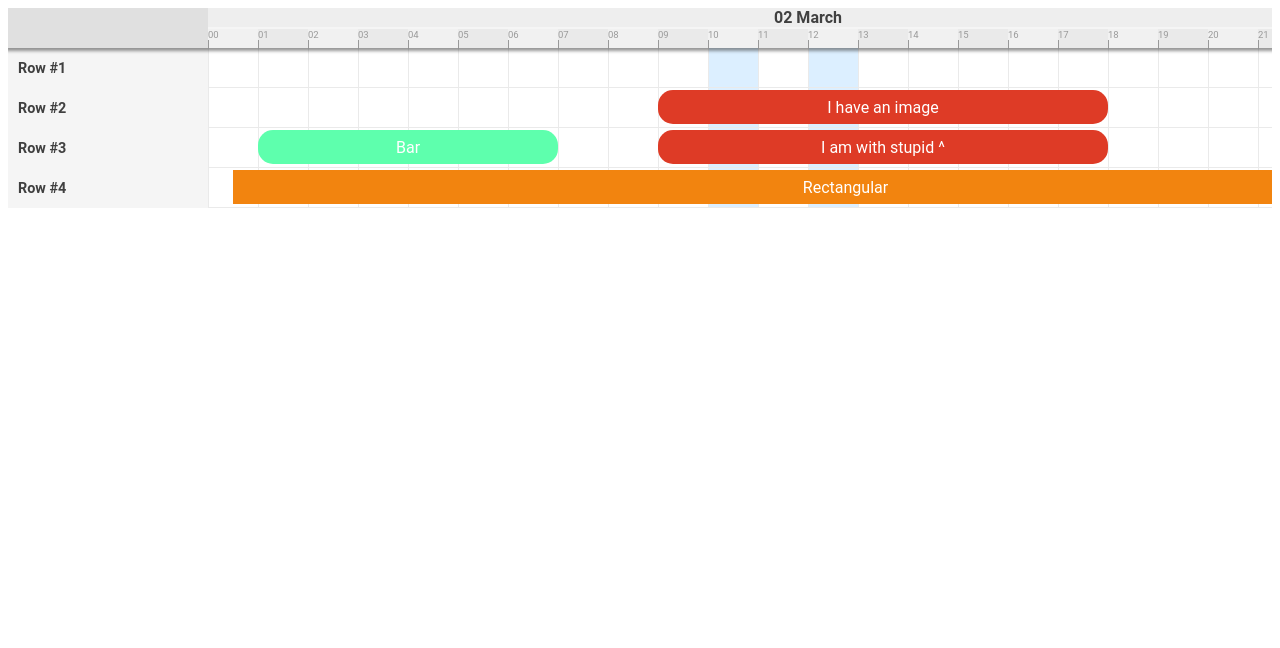
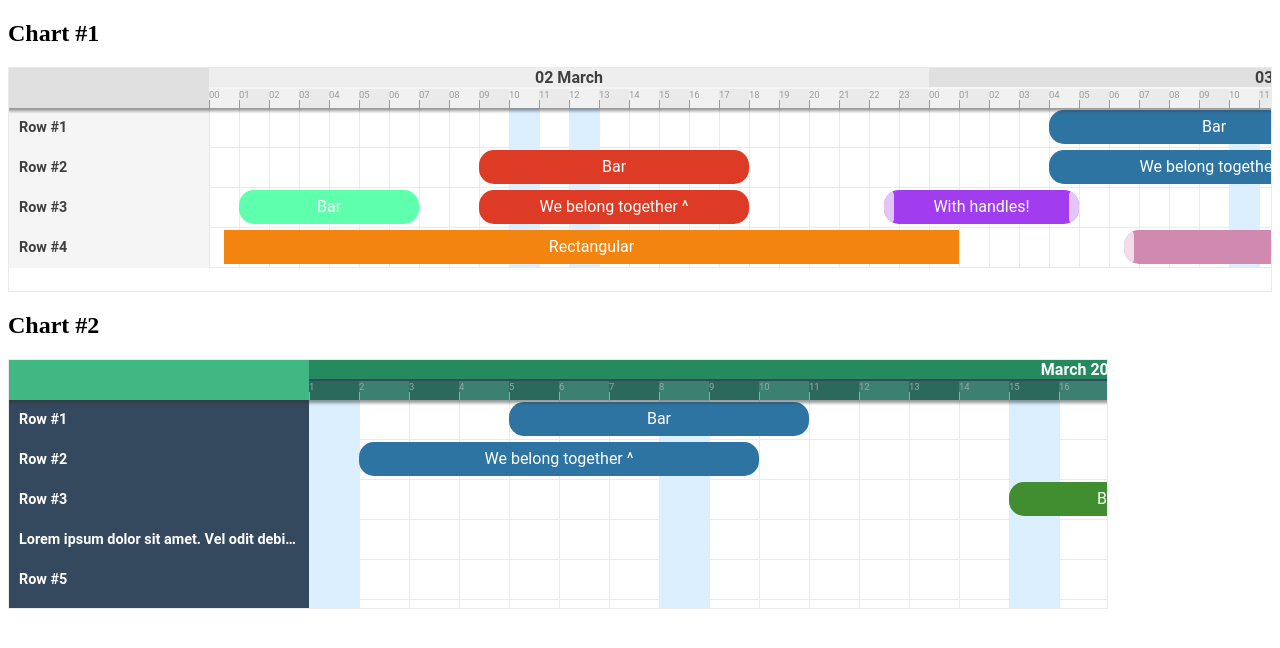
Before and after one commit to zunnzunn/vue-ganttastic, a Vue app: page / in a window 1280 px wide. Shown: the top 648 px of the page. Built offline with nearby package versions, Linux system fonts and the light colour scheme.

Commit message:
feat: highlight days

```diff
--- a/package.json
+++ b/package.json
@@ -1,6 +1,6 @@
 {
   "name": "@tenrok/vue-ganttastic",
-  "version": "0.10.9",
+  "version": "0.10.10",
   "description": "A simple and customizable Gantt chart component for Vue.js",
   "keywords": [
     "gantt",
--- a/src/components/GGanttChart.vue
+++ b/src/components/GGanttChart.vue
@@ -1,7 +1,7 @@
 <template>
   <div
     class="g-gantt-chart"
-    :style="{ width: width, background: themeColors.background }"
+    :style="{ width, height, background: themeColors.background }"
   >
     <g-gantt-timeaxis
       v-if="!hideTimeaxis"
@@ -23,6 +23,7 @@
       :chart-end="chartEnd"
       :row-label-width="rowLabelWidth"
       :highlighted-hours="highlightedHours"
+      :highlighted-days="highlightedDays"
       :precision="precision"
       :time-count="timeCount"
       :grid-size="gridSize"
@@ -65,7 +66,9 @@ export default {
     grid: { type: Boolean },
     gridSize: { type: Number, default: 30 },
     highlightedHours: { type: Array, default: () => [] },
+    highlightedDays: { type: Array, default: () => [] }, // format YYYY-MM-DD
     width: { type: String, default: '100%' }, // the total width of the entire ganttastic component in %
+    height: { type: String, default: '100%' },
     pushOnOverlap: { type: Boolean },
     isMagnetic: { type: Boolean },
     snapBackOnOverlap: { type: Boolean },
@@ -73,7 +76,8 @@ export default {
     defaultBarLength: { type: Number, default: 1 },
     precision: { type: String, default: 'month' }, // 'month', 'day'
     barStartKey: { type: String, default: 'start' }, // property name of the bar objects that represents the start datetime
-    barEndKey: { type: String, default: 'end' }, // property name of the bar objects that represents the end datetime,
+    barEndKey: { type: String, default: 'end' }, // property name of the bar objects that represents the end datetime
+    mayAdd: { type: Boolean, default: true },
   },
 
   data() {
@@ -109,11 +113,11 @@ export default {
     getGanttBarChildrenList() {
       let ganttBarChildren = []
       let ganttRowChildrenList = this.$children.filter(
-        (childComp) => childComp.$options.name === GGanttRow.name
+        childComp => childComp.$options.name === GGanttRow.name
       )
-      ganttRowChildrenList.forEach((row) => {
+      ganttRowChildrenList.forEach(row => {
         let ganttBarChildrenOfRow = row.$children.filter(
-          (childComp) => childComp.$options.name === GGanttBar.name
+          childComp => childComp.$options.name === GGanttBar.name
         )
         ganttBarChildren.push(...ganttBarChildrenOfRow)
       })
@@ -125,7 +129,7 @@ export default {
         return []
       }
       return this.getGanttBarChildrenList().filter(
-        (ganttBarChild) => ganttBarChild.barConfig.bundle === bundleId
+        ganttBarChild => ganttBarChild.barConfig.bundle === bundleId
       )
     },
 
@@ -136,7 +140,7 @@ export default {
         gGanttBar.barConfig.bundle !== null &&
         gGanttBar.barConfig.bundle !== undefined
       ) {
-        this.getGanttBarChildrenList().forEach((ganttBarChild) => {
+        this.getGanttBarChildrenList().forEach(ganttBarChild => {
           if (
             ganttBarChild.barConfig.bundle === gGanttBar.barConfig.bundle &&
             ganttBarChild !== gGanttBar
@@ -154,7 +158,7 @@ export default {
       if (bundleId === undefined || bundleId === null) {
         return
       }
-      this.getGanttBarChildrenList().forEach((ganttBarChild) => {
+      this.getGanttBarChildrenList().forEach(ganttBarChild => {
         if (
           ganttBarChild.barConfig.bundle === bundleId &&
           ganttBarChild.bar !== pushedBar
@@ -180,10 +184,10 @@ export default {
       let barsFromBundle = this.getBarsFromBundle(ganttBar.barConfig.bundle)
       if (
         this.shouldSnapBackBar(ganttBar) ||
-        barsFromBundle.some((gBar) => this.shouldSnapBackBar(gBar))
+        barsFromBundle.some(gBar => this.shouldSnapBackBar(gBar))
       ) {
         ganttBar.snapBack()
-        barsFromBundle.forEach((gBar) => gBar.snapBack())
+        barsFromBundle.forEach(gBar => gBar.snapBack())
         return true
       }
       return false
@@ -200,7 +204,7 @@ export default {
       if (movedBars.size && this.isMagnetic) {
         let { left, right /*, move*/ } = action
 
-        movedBars.forEach((bar) => {
+        movedBars.forEach(bar => {
           if (this.precision === 'month') {
             if (left && bar == ganttBar.bar) {
               if (moment(bar[this.barStartKey]).hours() < 12) {
@@ -303,8 +307,8 @@ export default {
           let gapDist = bundleBarsOnPath[i].gapDistance
           let otherBarsFromBundle = this.getBarsFromBundle(
             barFromBundle.barConfig.bundle
-          ).filter((otherBar) => otherBar !== barFromBundle)
-          otherBarsFromBundle.forEach((otherBar) => {
+          ).filter(otherBar => otherBar !== barFromBundle)
+          otherBarsFromBundle.forEach(otherBar => {
             let [newGapDistance, newBundleBars] =
               this.countGapDistanceToNextImmobileBar(otherBar, gapDist, side)
             if (
@@ -313,10 +317,10 @@ export default {
             ) {
               totalGapDistance = newGapDistance
             }
-            newBundleBars.forEach((newBundleBar) => {
+            newBundleBars.forEach(newBundleBar => {
               if (
                 !bundleBarsOnPath.find(
-                  (barAndGap) => barAndGap.bar === newBundleBar.bar
+                  barAndGap => barAndGap.bar === newBundleBar.bar
                 )
               ) {
                 bundleBarsOnPath.push(newBundleBar)
@@ -338,7 +342,7 @@ export default {
       let barsFromBundleOfClickedBar = this.getBarsFromBundle(
         bar.barConfig.bundle
       )
-      barsFromBundleOfClickedBar.forEach((barFromBundle) => {
+      barsFromBundleOfClickedBar.forEach(barFromBundle => {
         barFromBundle.dragLimitLeft = bar.dragLimitLeft
         barFromBundle.dragLimitRight = bar.dragLimitRight
       })
@@ -409,7 +413,7 @@ export default {
     getNextGanttBar(bar, side = 'left') {
       let allBarsLeftOrRight = []
       if (side === 'left') {
-        allBarsLeftOrRight = bar.$parent.$children.filter((gBar) => {
+        allBarsLeftOrRight = bar.$parent.$children.filter(gBar => {
           return (
             gBar.$options.name === GGanttBar.name &&
             gBar.$parent === bar.$parent &&
@@ -420,7 +424,7 @@ export default {
           )
         })
       } else {
-        allBarsLeftOrRight = bar.$parent.$children.filter((gBar) => {
+        allBarsLeftOrRight = bar.$parent.$children.filter(gBar => {
           return (
             gBar.$options.name === GGanttBar.name &&
             gBar.$parent === bar.$parent &&
@@ -466,13 +470,13 @@ export default {
         this.initDragOfBarsFromBundle(bundleId, e),
       moveBarsFromBundleOfPushedBar: (bar, minuteDiff, overlapType) =>
         this.moveBarsFromBundleOfPushedBar(bar, minuteDiff, overlapType),
-      setDragLimitsOfGanttBar: (ganttBar) =>
+      setDragLimitsOfGanttBar: ganttBar =>
         this.setDragLimitsOfGanttBar(ganttBar),
       onBarEvent: (e, ganttBar) => this.onBarEvent(e, ganttBar),
       onDragendBar: (e, ganttBar, action) =>
         this.onDragendBar(e, ganttBar, action),
       shouldSnapBackOnOverlap: () => this.snapBackOnOverlap,
-      snapBackBundle: (ganttBar) => this.snapBackBundle(ganttBar),
+      snapBackBundle: ganttBar => this.snapBackBundle(ganttBar),
       getMinGapBetweenBars: () => this.minGapBetweenBars,
       getDefaultBarLength: () => this.defaultBarLength,
       getTimeUnit: () => this.timeUnit,
@@ -495,6 +499,8 @@ export default {
   -ms-user-select: none;
   user-select: none;
   padding-bottom: 23px;
+  border: 1px solid #eaeaea;
+  box-sizing: border-box;
 }
 
 .g-gantt-chart >>> * {
--- a/src/components/GGanttGrid.vue
+++ b/src/components/GGanttGrid.vue
@@ -1,7 +1,13 @@
 <template>
   <div
+    ref="g-grid-container"
     class="g-grid-container"
-    :style="{ left: `${rowLabelWidth}px`, width: `${timeCount * gridSize}px` }"
+    :style="{
+      left: `${rowLabelWidth}px`,
+      width: `${timeCount * gridSize}px`,
+      top,
+      height,
+    }"
   >
     <div
       v-for="(childPoint, index) in allChildPoints"
@@ -11,7 +17,8 @@
         { 'g-grid-line-last': index === allChildPoints.length - 1 },
         {
           'g-grid-line-highlighted':
-            precision === 'day' && highlightedHours.includes(childPoint),
+            (precision === 'day' && highlightedHours.includes(childPoint)) ||
+            (precision === 'month' && highlightedDays.includes(childPoint)),
         },
       ]"
       :style="{ width: `${gridSize}px` }"
@@ -30,10 +37,16 @@ export default {
     chartEnd: { type: String },
     rowLabelWidth: { type: Number },
     highlightedHours: { type: Array, default: () => [] },
+    highlightedDays: { type: Array, default: () => [] },
     precision: { type: String },
     timeCount: { type: Number },
     gridSize: { type: Number },
   },
+
+  data: () => ({
+    top: '0px',
+    height: '0px',
+  }),
 
   computed: {
     allChildPoints() {
@@ -47,12 +60,32 @@ export default {
             start.add(1, 'hour')
             break
           case 'month':
-            res.push(start.date())
+            res.push(start.format('YYYY-MM-DD'))
             start.add(1, 'day').hour(23)
             break
         }
       }
       return res
+    },
+  },
+
+  mounted() {
+    this.$nextTick(() => this.onWindowResize())
+    window.addEventListener('resize', this.onWindowResize)
+  },
+
+  destroyed() {
+    window.removeEventListener('resize', this.onWindowResize)
+  },
+
+  methods: {
+    onWindowResize() {
+      let gridContainer = this.$refs['g-grid-container']
+      if (!gridContainer) return
+      let rowsContainer = gridContainer.nextSibling
+      if (!rowsContainer) return
+      this.top = `${rowsContainer.offsetTop}px`
+      this.height = `${rowsContainer.offsetHeight}px`
     },
   },
 }
--- a/src/components/GGanttRow.vue
+++ b/src/components/GGanttRow.vue
@@ -112,7 +112,7 @@ export default {
         timeDiffFromStart,
         this.timeUnit
       )
-      let bar = this.bars.find((bar) =>
+      let bar = this.bars.find(bar =>
         time.isBetween(
           bar[this.$parent.barStartKey],
           bar[this.$parent.barEndKey]
@@ -122,6 +122,7 @@ export default {
     },
 
     onDoubleClick(e) {
+      if (!this.$parent.mayAdd) return
       let barContainer = this.$refs.barContainer.getBoundingClientRect()
       let xPos = e.clientX - barContainer.left
       let timeDiffFromStart = Math.floor(
--- a/src/components/GGanttTimeaxis.vue
+++ b/src/components/GGanttTimeaxis.vue
@@ -96,8 +96,8 @@ export default {
     this.initAxis()
     this.onWindowResize()
     window.addEventListener('resize', this.onWindowResize)
-    window.addEventListener('mousemove', (event) => this.moveTimemarker(event))
-    window.addEventListener('dragover', (event) => this.moveTimemarker(event))
+    window.addEventListener('mousemove', event => this.moveTimemarker(event))
+    window.addEventListener('dragover', event => this.moveTimemarker(event))
   },
 
   destroyed() {
--- a/src/demo/App.vue
+++ b/src/demo/App.vue
@@ -1,29 +1,64 @@
 <template>
   <div>
+    <h2>Chart #1</h2>
+
     <g-gantt-chart
-      :chart-start="chartStart"
-      :chart-end="chartEnd"
-      :grid="grid"
-      :grid-size="gridSize"
-      :hide-timeaxis="hideTimeaxis"
-      :push-on-overlap="pushOnOverlap"
+      :chart-start="chart1.chartStart"
+      :chart-end="chart1.chartEnd"
+      :grid="chart1.grid"
+      :grid-size="chart1.gridSize"
+      :hide-timeaxis="chart1.hideTimeaxis"
+      :push-on-overlap="chart1.pushOnOverlap"
       snap-back-on-overlap
-      :precision="precision"
-      :is-magnetic="isMagnetic"
-      :highlighted-hours="highlightedHours"
-      :row-label-width="rowLabelWidth"
-      :row-height="rowHeight"
-      :theme="selectedTheme"
-      barStartKey="myStart"
-      barEndKey="myEnd"
+      :precision="chart1.precision"
+      :is-magnetic="chart1.isMagnetic"
+      :highlighted-hours="chart1.highlightedHours"
+      :row-label-width="chart1.rowLabelWidth"
+      :row-height="chart1.rowHeight"
+      :theme="chart1.selectedTheme"
+      bar-start-key="myStart"
+      bar-end-key="myEnd"
       @dragend-bar="onDragend($event)"
     >
       <g-gantt-row
-        v-for="row in rowList"
+        v-for="row in chart1.rows"
         :key="row.label"
         :label="row.label"
-        :bars="row.barList"
-        :highlight-on-hover="highlightOnHover"
+        :bars="row.bars"
+        :highlight-on-hover="chart1.highlightOnHover"
+      >
+        <template #bar-label="{ bar }">
+          <span>{{ bar.label }}</span>
+        </template>
+      </g-gantt-row>
+    </g-gantt-chart>
+
+    <h2>Chart #2</h2>
+
+    <g-gantt-chart
+      :chart-start="chart2.chartStart"
+      :chart-end="chart2.chartEnd"
+      :grid="chart2.grid"
+      :grid-size="chart2.gridSize"
+      :hide-timeaxis="chart2.hideTimeaxis"
+      :push-on-overlap="chart2.pushOnOverlap"
+      snap-back-on-overlap
+      :precision="chart2.precision"
+      :is-magnetic="chart2.isMagnetic"
+      :highlighted-days="chart2.highlightedDays"
+      :row-label-width="chart2.rowLabelWidth"
+      :row-height="chart2.rowHeight"
+      :theme="chart2.selectedTheme"
+      :width="chart2.width"
+      :height="chart2.height"
+      :may-add="chart2.mayAdd"
+    >
+      <g-gantt-row
+        v-for="row in chart2.rows"
+        :key="row.label"
+        :label="row.label"
+        :bars="row.bars"
+        :highlight-on-hover="chart2.highlightOnHover"
       >
         <template #bar-label="{ bar }">
           <span>{{ bar.label }}</span>
@@ -42,43 +77,25 @@ export default {
     GGanttChart,
     GGanttRow,
   },
-  data() {
-    return {
+  data: () => ({
+    chart1: {
       chartStart: '2020-03-02 00:00',
       chartEnd: '2020-03-10 10:00',
       precision: 'day',
       pushOnOverlap: true,
       isMagnetic: true,
       grid: true,
-      gridSize: 50,
+      gridSize: 30,
       rowHeight: 40,
       rowLabelWidth: 200,
       hideTimeaxis: false,
       highlightOnHover: true,
-      hours: [...Array(24).keys()],
       highlightedHours: [10, 12],
-      showContextmenu: false,
-      contextmenuTimeout: null,
-      contextmenuX: 0,
-      contextmenuY: 0,
-      selectedTheme: 'default',
-      themes: [
-        'default',
-        'vue',
-        'dark',
-        'material-blue',
-        'creamy',
-        'slumber',
-        'sky',
-        'crimson',
-        'grove',
-        'fuchsia',
-        'flare',
-      ],
-      rowList: [
+      selectedTheme: 'default', // 'default', 'vue', 'dark', 'material-blue', 'creamy', 'slumber', 'sky', 'crimson', 'grove', 'fuchsia', 'flare'
+      rows: [
         {
           label: 'Row #1',
-          barList: [
+          bars: [
             {
               myStart: '2020-03-03 18:00',
               myEnd: '2020-03-03 23:00',
@@ -102,15 +119,13 @@ export default {
             },
           ],
         },
-
         {
           label: 'Row #2',
-          barList: [
+          bars: [
             {
               myStart: '2020-03-02 09:00',
               myEnd: '2020-03-02 18:00',
-              image: 'vue_ganttastic_logo_no_text.png',
-              label: 'I have an image',
+              label: 'Bar',
               ganttBarConfig: {
                 color: 'white',
                 backgroundColor: '#de3b26',
@@ -135,14 +150,13 @@ export default {
             },
           ],
         },
-
         {
           label: 'Row #3',
-          barList: [
+          bars: [
             {
               myStart: '2020-03-02 09:00',
               myEnd: '2020-03-02 18:00',
-              label: 'I am with stupid ^',
+              label: 'We belong together ^',
               ganttBarConfig: {
                 color: 'white',
                 backgroundColor: '#de3b26',
@@ -182,10 +196,9 @@ export default {
             },
           ],
         },
-
         {
           label: 'Row #4',
-          barList: [
+          bars: [
             {
               myStart: '2020-03-03 06:30',
               myEnd: '2020-03-03 20:00',
@@ -209,8 +222,108 @@ export default {
           ],
         },
       ],
-    }
-  },
+    },
+    chart2: {
+      chartStart: '2020-03-01 00:00',
+      chartEnd: '2020-04-01 00:00',
+      precision: 'month',
+      pushOnOverlap: true,
+      isMagnetic: true,
+      grid: true,
+      gridSize: 50,
+      rowHeight: 40,
+      rowLabelWidth: 300,
+      hideTimeaxis: false,
+      highlightOnHover: true,
+      highlightedDays: [
+        '2020-03-01',
+        '2020-03-08',
+        '2020-03-15',
+        '2020-03-22',
+        '2020-03-29',
+      ],
+      selectedTheme: 'vue', // 'default', 'vue', 'dark', 'material-blue', 'creamy', 'slumber', 'sky', 'crimson', 'grove', 'fuchsia', 'flare'
+      width: '1100px',
+      height: '250px',
+      mayAdd: false,
+      rows: [
+        {
+          label: 'Row #1',
+          bars: [
+            {
+              start: '2020-03-05 00:00',
+              end: '2020-03-10 23:59',
+              label: 'Bar',
+              ganttBarConfig: {
+                color: 'white',
+                backgroundColor: '#2e74a3',
+                bundle: 'blueBundle',
+              },
+            },
+          ],
+        },
+        {
+          label: 'Row #2',
+          bars: [
+            {
+              start: '2020-03-02 00:00',
+              end: '2020-03-09 23:59',
+              label: 'We belong together ^',
+              ganttBarConfig: {
+                color: 'white',
+                backgroundColor: '#2e74a3',
+                bundle: 'blueBundle',
+              },
+            },
+            {
+              start: '2020-03-24 00:00',
+              end: '2020-03-26 23:00',
+              label: 'Bar',
+              ganttBarConfig: {
+                color: 'white',
+                backgroundColor: '#de3b26',
+              },
+            },
+          ],
+        },
+        {
+          label: 'Row #3',
+          bars: [
+            {
+              start: '2020-03-15 00:00',
+              end: '2020-03-18 23:59',
+              label: 'Bar',
+              ganttBarConfig: {
+                color: 'white',
+                backgroundColor: '#408e2f',
+              },
+            },
+          ],
+        },
+        {
+          label:
+            'Lorem ipsum dolor sit amet. Vel odit debitis qui aliquam sequi et reprehenderit Quis. Et ipsam enim aut culpa quia sed maiores veniam in consequuntur accusantium.',
+          bars: [],
+        },
+        {
+          label: 'Row #5',
+          bars: [],
+        },
+        {
+          label: 'Row #6',
+          bars: [],
+        },
+        {
+          label: 'Row #7',
+          bars: [],
+        },
+        {
+          label: 'Row #8',
+          bars: [],
+        },
+      ],
+    },
+  }),
 
   methods: {
     onDragend(e) {
```
Also changed, not shown: src/components/GGanttBar.vue (+4 -4 lines).
